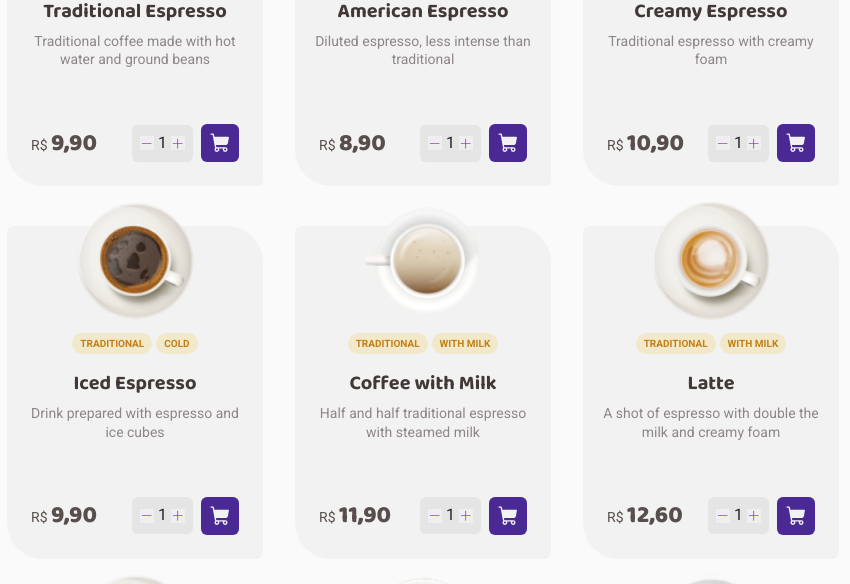
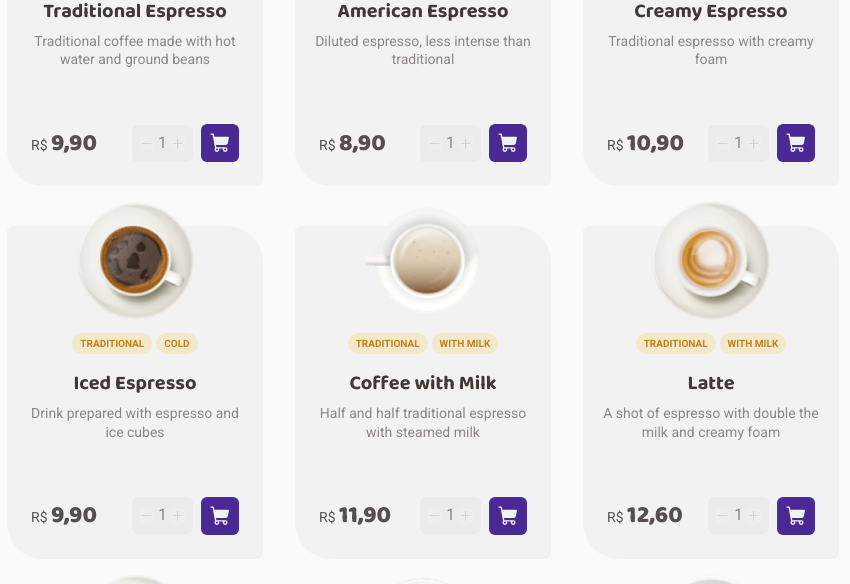
Before and after one commit to jeffersongouveia/coffee-delivery, a React (Vite) app: page / in a window 1280 px wide. Shown: the part 1160-1744 px from the top of the page, without its empty margins (217-1067 px from the left). Built offline with nearby package versions, Linux system fonts and the light colour scheme.

Commit message:
Showing hint and added validations on counter

```diff
--- a/src/components/Counter/Counter.tsx
+++ b/src/components/Counter/Counter.tsx
@@ -1,15 +1,22 @@
 import { Minus, Plus } from '@phosphor-icons/react'
-import { useContext } from 'react'
+import { useContext, useEffect, useState } from 'react'
 
 import { CoffeesContext, CoffeeType } from '../../contexts/CoffeesContext.tsx'
-import { Action, Container, Quantity } from './styles.ts'
+import { Action, Container, Quantity, Tooltip } from './styles.ts'
 
 interface CounterProps {
   coffee: CoffeeType
 }
 
 export default function Counter({ coffee }: CounterProps) {
-  const { updateCoffeeQuantity } = useContext(CoffeesContext)
+  const { coffeesInCart, updateCoffeeQuantity, isCoffeeInCart } =
+    useContext(CoffeesContext)
+
+  const [enableCounter, setEnableCounter] = useState(false)
+
+  useEffect(() => {
+    setEnableCounter(isCoffeeInCart(coffee.name))
+  }, [coffee.name, coffeesInCart, isCoffeeInCart])
 
   function handleUpdateQuantity(increaseValue: number) {
     const quantity = coffee.quantity + increaseValue
@@ -17,7 +24,7 @@ export default function Counter({ coffee }: CounterProps) {
   }
 
   return (
-    <Container>
+    <Container enable={enableCounter}>
       <Action onClick={() => handleUpdateQuantity(-1)}>
         <Minus />
       </Action>
@@ -27,6 +34,8 @@ export default function Counter({ coffee }: CounterProps) {
       <Action onClick={() => handleUpdateQuantity(1)}>
         <Plus />
       </Action>
+
+      <Tooltip>You must add it to cart first</Tooltip>
     </Container>
   )
 }
--- a/src/components/Counter/styles.ts
+++ b/src/components/Counter/styles.ts
@@ -1,14 +1,45 @@
-import styled from 'styled-components'
+import styled, { css } from 'styled-components'
 
-export const Container = styled.div`
+interface CounterProps {
+  enable: boolean
+}
+
+export const Container = styled.div<CounterProps>`
   display: flex;
   align-items: center;
   justify-content: space-between;
+  position: relative;
   gap: 4px;
   padding: 8px;
   border-radius: 6px;
   background: ${(props) => props.theme.colors.base.button};
   min-width: 38px;
+
+  opacity: 0.5;
+
+  ${(props) =>
+    !props.enable &&
+    css`
+      &:hover p {
+        visibility: visible;
+      }
+    `}
+
+  ${(props) =>
+    props.enable &&
+    css`
+      opacity: 1;
+
+      button {
+        cursor: pointer;
+        pointer-events: all;
+        opacity: 1;
+      }
+
+      p {
+        visibility: hidden;
+      }
+    `}
 `
 
 export const Quantity = styled.span`
@@ -22,11 +53,31 @@ export const Action = styled.button`
   justify-content: center;
   color: ${(props) => props.theme.colors.brand.purple};
   border: none;
-  cursor: pointer;
   width: 14px;
   height: 14px;
+
+  // Disabled as default
+  cursor: not-allowed;
+  pointer-events: none;
+  opacity: 0.5;
 
   &:hover {
     color: ${(props) => props.theme.colors.brand.purpleDark};
   }
 `
+
+export const Tooltip = styled.p`
+  text-align: center;
+  padding: 5px 0;
+  position: absolute;
+  visibility: hidden;
+
+  font: ${(props) => props.theme.fonts.button.m};
+  color: ${(props) => props.theme.colors.base.card};
+  background: ${(props) => props.theme.colors.base.subtitle};
+  border-radius: 6px;
+  width: 120px;
+  bottom: -150%;
+  left: -50%;
+  z-index: 1;
+`
--- a/src/contexts/CoffeesContext.tsx
+++ b/src/contexts/CoffeesContext.tsx
@@ -29,6 +29,7 @@ interface CoffeesContextType {
   coffeesInCart: CoffeeType[]
   addCoffeeToCart: (coffee: CoffeeType) => void
   updateCoffeeQuantity: (coffeeName: string, quantity: number) => void
+  isCoffeeInCart: (coffeeName: string) => boolean
 }
 
 interface CoffeesProviderProps {
@@ -165,31 +166,36 @@ const allCoffees: CoffeeType[] = [
 ]
 
 export default function CoffeesContextProvider(props: CoffeesProviderProps) {
-  const [coffees, setCoffees] = useState<CoffeeType[]>([])
+  const [coffeesInCart, setCoffeesInCart] = useState<CoffeeType[]>([])
 
   function addCoffeeToCart(coffee: CoffeeType) {
-    setCoffees([...coffees, coffee])
+    setCoffeesInCart([...coffeesInCart, coffee])
   }
 
   function updateCoffeeQuantity(coffeeName: string, quantity: number) {
-    const updatedCoffees = coffees.map((coffee) => {
-      if (coffee.name === coffeeName) {
+    const updatedCoffees = coffeesInCart.map((coffee) => {
+      if (coffee.name === coffeeName && quantity > 0) {
         coffee.quantity = quantity
       }
 
       return coffee
     })
 
-    setCoffees(updatedCoffees)
+    setCoffeesInCart(updatedCoffees)
+  }
+
+  function isCoffeeInCart(coffeeName: string) {
+    return coffeesInCart.some((coffee) => coffee.name === coffeeName)
   }
 
   return (
     <CoffeesContext.Provider
       value={{
         allCoffees,
-        coffeesInCart: coffees,
+        coffeesInCart,
         addCoffeeToCart,
         updateCoffeeQuantity,
+        isCoffeeInCart,
       }}
     >
       {props.children}
```
